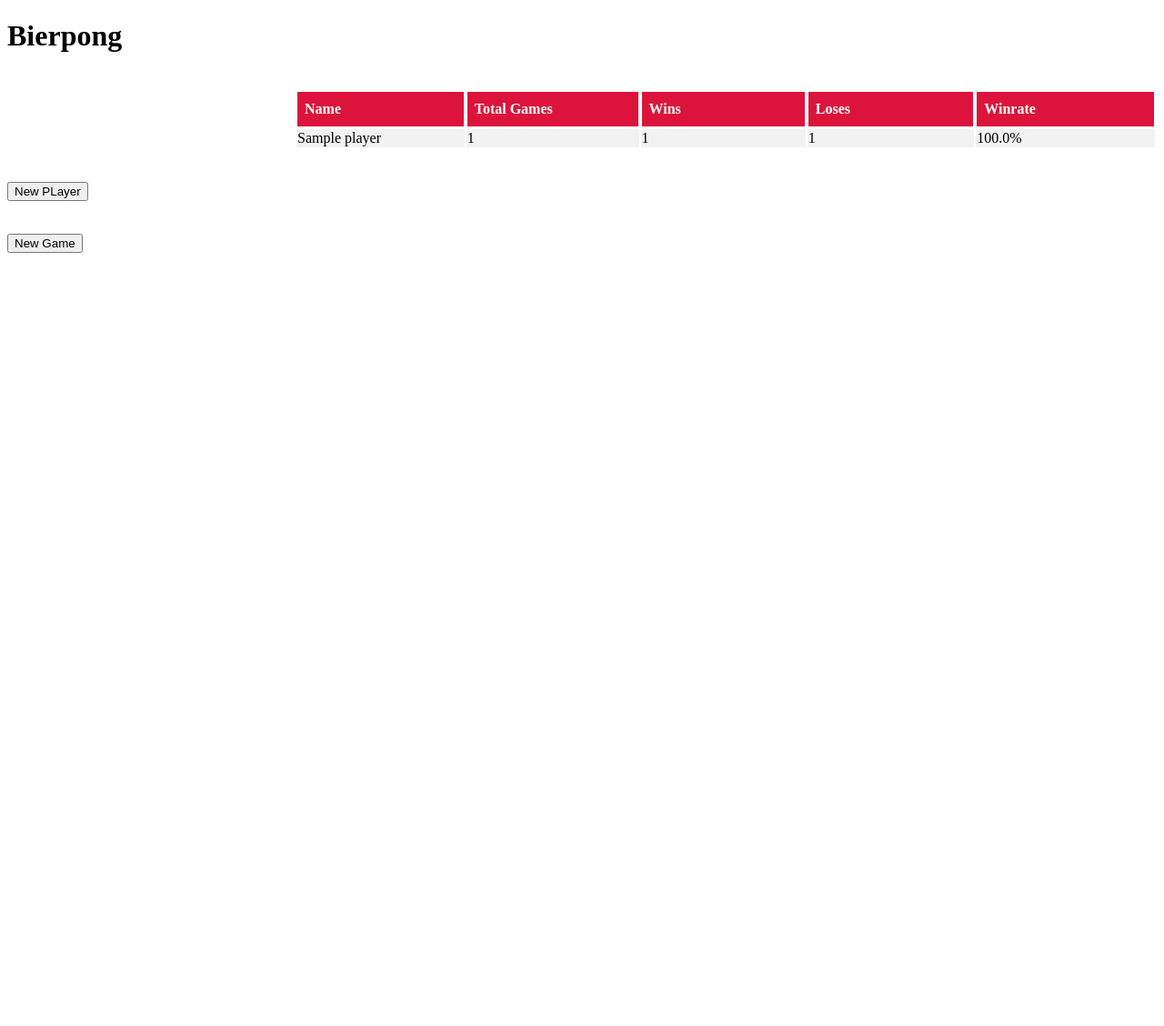
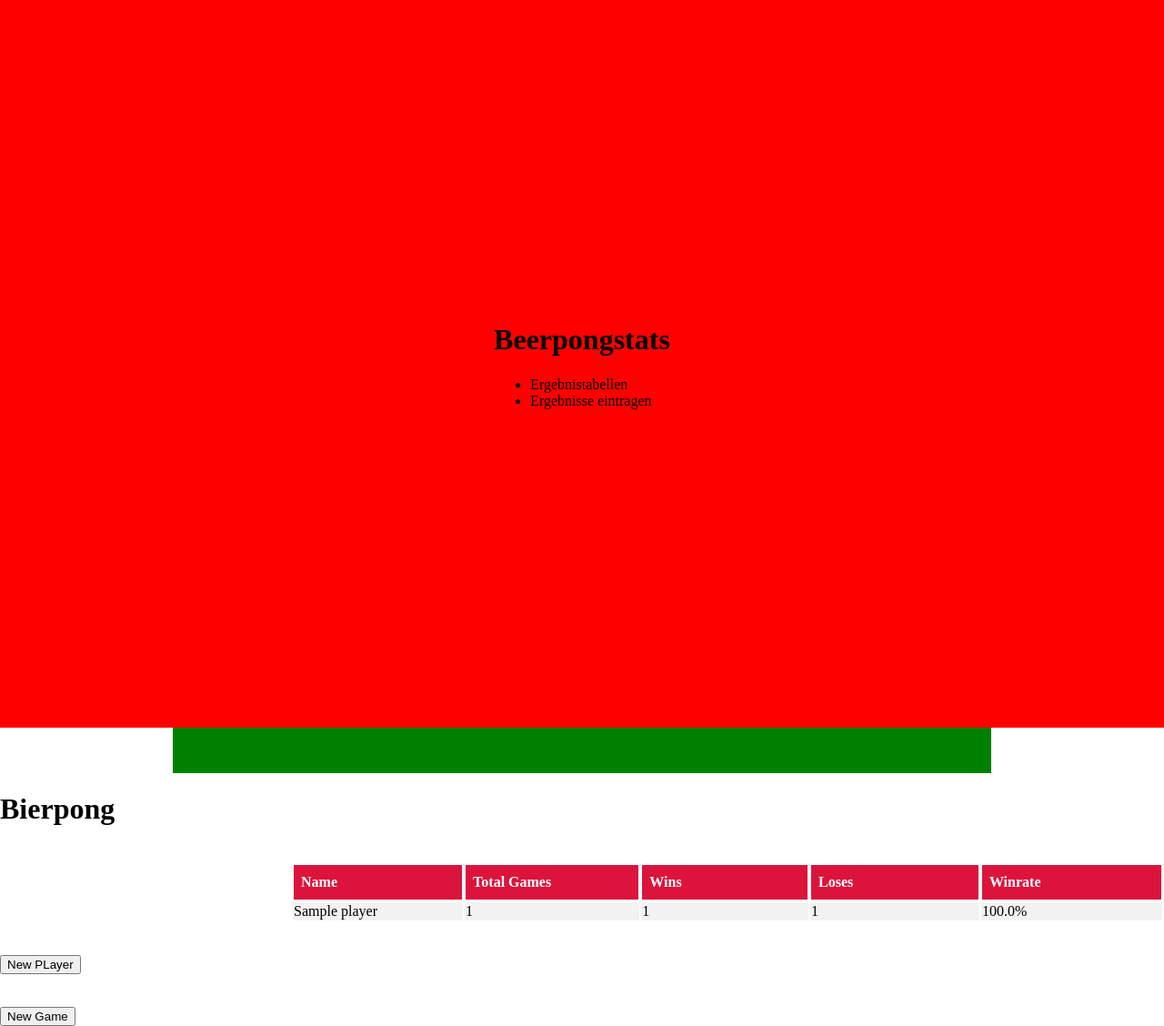
Before and after one commit to JuliusHanusch/Bierpong, a Spring Boot app: page /bierpong in a window 1280 px wide. Shown: the whole page at 91% size. Before the commit the page ends 278 px from the top, so only its background shows below. Run offline with Spring Boot 4, Linux system fonts and the light colour scheme; tables that the repository leaves empty hold one stand-in row (values such as "Sample post").

Commit message:
start of grid-layout (espacially front page)
erste Veränderungen der bierpong.html und style.css (grobes Layout der Frontpage)

```diff
--- a/src/main/java/WG/Bierpong/Bierpong/DemoApplication.java
+++ b/src/main/java/WG/Bierpong/Bierpong/DemoApplication.java
@@ -7,19 +7,16 @@ import org.springframework.web.bind.annotation.RestController;
 
 import WG.Bierpong.Bierpong.player.PlayerRepository;
 
-
 @SpringBootApplication
 @RestController
 public class DemoApplication {
 
 	@Autowired
-	static
-	PlayerRepository playerRepository;
+	static PlayerRepository playerRepository;
 
 	public static void main(String[] args) {
 		System.out.println("Main");
 		SpringApplication.run(DemoApplication.class, args);
 	}
 
-
 }
--- a/src/main/resources/static/css/style.css
+++ b/src/main/resources/static/css/style.css
@@ -1,3 +1,44 @@
+
+body{
+    margin:0;
+    padding:0;
+}
+div.m{
+    display:grid;
+    grid-template:"h h h" 100vh ". m ." 1fr/1fr 900px 1fr;
+}
+header.m{
+    position:relative;
+    grid-area:h;
+    background: red;
+}
+header.m .center{
+    position:absolute;
+    top:50%;
+    left:50%;
+    transform:translate(-50%,-50%);
+}
+
+
+main{
+    grid-area:m;
+    background: green;
+    height:50px;
+}
+
+
+
+
+
+
+
+
+
+
+
+
+
+
 #table{
     width: 75%;
     text-align: left;
--- a/src/main/resources/templates/bierpong.html
+++ b/src/main/resources/templates/bierpong.html
@@ -3,11 +3,39 @@
 
     <head>
         <meta http-equiv="content-type" content="text/html; charset=UTF-8" />
-        <link rel="stylesheet" type="text/css" th:href="@{/resources/css/style.css}">
+        <link rel="stylesheet" type="text/css" th:href="@{/css/style.css}">
         <title>Bierpong Statistiken</title>
     </head>
 
     <body>
+        <div class=m>
+            <header class=m>
+                <div class=center>
+                    <h1>Beerpongstats</h1>
+                    <ul>
+                        <li>Ergebnistabellen
+                        <li>Ergebnisse eintragen
+                    </ul>
+                </div>
+
+            </header>
+            <main>
+
+            </main>
+
+
+        </div>
+
+
+
+
+
+
+
+
+
+
+
         <h1>
             Bierpong
         </h1>
```
Also changed, not shown: 1 other file.
